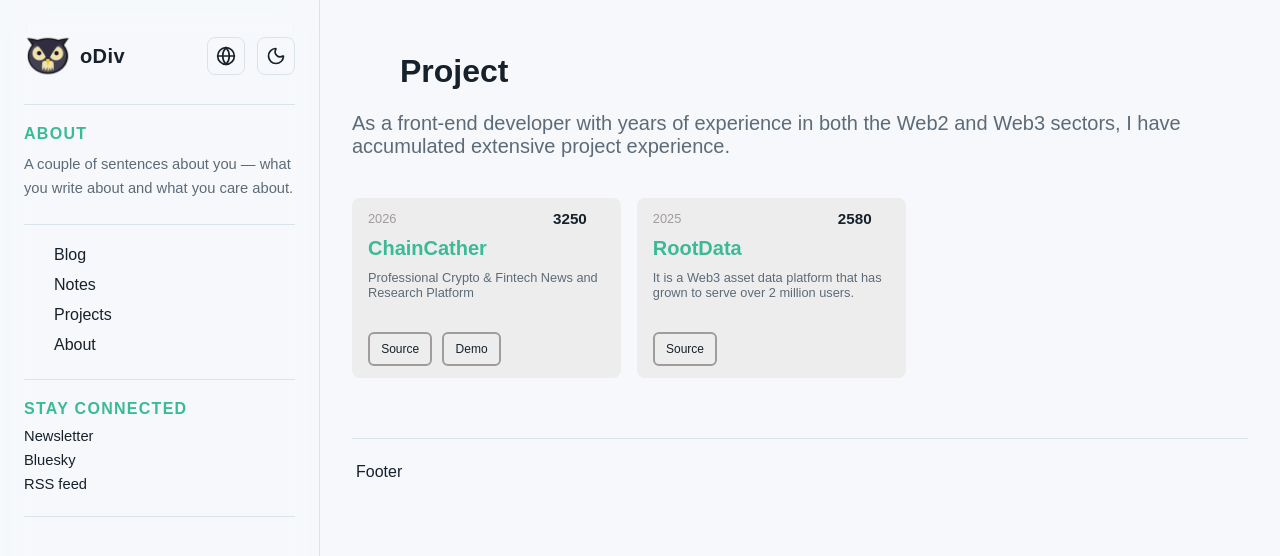
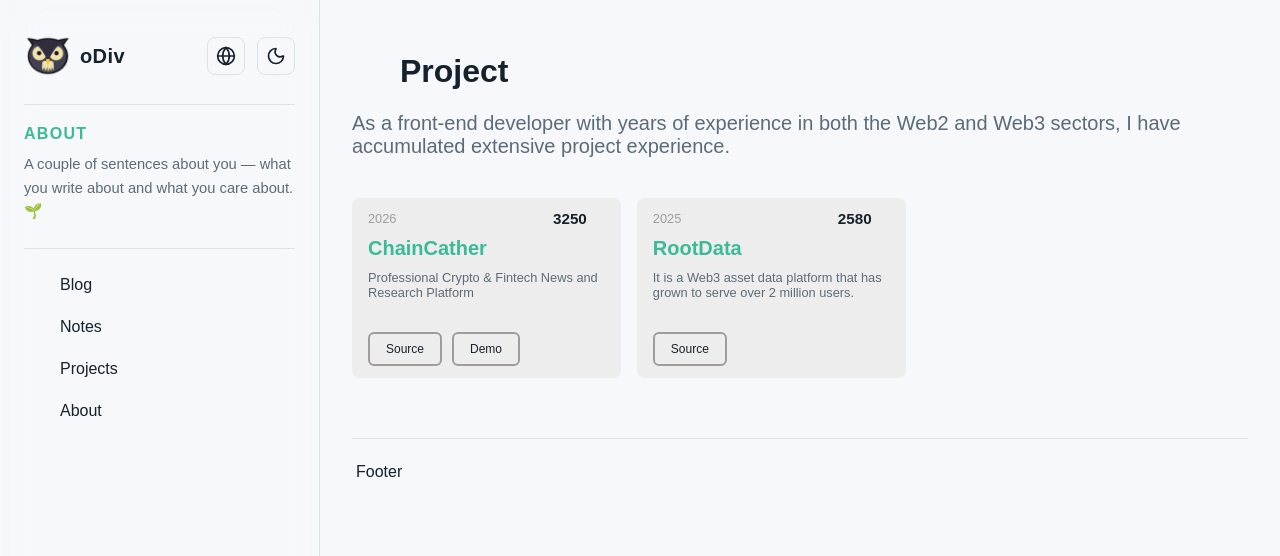
Before and after one commit to JinBaoFs/odiv, a Next.js app: page /en/projects in a window 1280 px wide. Shown: the top 556 px of the page. Built offline with nearby package versions, Linux system fonts and the light colour scheme; a web font is replaced by a local one.

Commit message:
:art: feat(slider): update

```diff
--- a/app/[locale]/projects/page.scss
+++ b/app/[locale]/projects/page.scss
@@ -52,7 +52,7 @@
       gap: 10px;
       margin-top: 6px;
       .item-btn{
-        padding: 0.5rem 0.7rem;
+        padding: 0.5rem 1rem;
         border: 2px var(--text03) solid;
         border-radius: 6px;
         font-size: 0.75rem;
--- a/app/[locale]/projects/page.tsx
+++ b/app/[locale]/projects/page.tsx
@@ -38,7 +38,7 @@ export default async function ProjectsPage() {
         },
         {
           type: 1,
-          btnText: 'Demo',
+          btnText: t('demo'),
           linkUrl: 'https://www.chaincatcher.com/',
         }
       ]
--- a/app/styles/components.css
+++ b/app/styles/components.css
@@ -84,6 +84,8 @@
   display: inline-flex;
   align-items: center;
   gap: 10px;
+  padding: 6px;
+  border-radius: 4px;
 }
 
 .navItem:hover{
--- a/app/styles/sidebar.css
+++ b/app/styles/sidebar.css
@@ -62,6 +62,4 @@
 .navList {
   display: grid;
   gap: 10px;
-  border-bottom: 1px var(--border) solid;
-  padding-bottom: 1.5rem;
 }
--- a/app/styles/variables.css
+++ b/app/styles/variables.css
@@ -31,5 +31,5 @@ html.dark {
   --text-muted: #b3b9c5;
   --text03: #808081;
   --primary: #1ee9c7;
-  --primary-soft: #1c1c20;
+  --primary-soft: #25252b;
 }
--- a/components/dropdown.module.css
+++ b/components/dropdown.module.css
@@ -45,7 +45,7 @@
   right: 0;
   margin-top: 6px;
   padding: 12px;
-  background: var(--surface);
+  background: var(--background);
   border: 1px solid var(--border);
   border-radius: 8px;
   box-shadow: 0 8px 24px rgba(15, 23, 42, 0.12);
--- a/components/sidebar.tsx
+++ b/components/sidebar.tsx
@@ -51,15 +51,6 @@ export async function Sidebar() {
           );
         })}
       </nav>
-
-      <div className="sidebarSection o-hide">
-        <p className="sectionLabel">{t('connectLabel')}</p>
-        <div className="connectList">
-          <a href={siteConfig.social.email} className="connectLink">{t('connect.email')}</a>
-          <a href={siteConfig.social.bluesky} target="_blank" rel="noreferrer" className="connectLink">{t('connect.bluesky')}</a>
-          <a href={siteConfig.social.rss} className="connectLink">{t('connect.rss')}</a>
-        </div>
-      </div>
     </aside>
   );
 }
--- a/messages/en.json
+++ b/messages/en.json
@@ -4,9 +4,9 @@
   },
   "Sidebar": {
     "title": "My Digital Garden",
-    "description": "A multilingual blog shell with theme tokens, fixed sidebar and smooth reading flow.",
+    "description": "A multilingual blog shell with theme tokens, fixed sidebar and smooth reading flow.🌱",
     "aboutLabel": "About",
-    "bio": "A couple of sentences about you — what you write about and what you care about.",
+    "bio": "A couple of sentences about you — what you write about and what you care about.🌱",
     "connectLabel": "Stay connected",
     "connect": {
       "email": "Newsletter",
@@ -30,7 +30,8 @@
     "eyebrow": "Projects",
     "title": "Project",
     "description": "As a front-end developer with years of experience in both the Web2 and Web3 sectors, I have accumulated extensive project experience.",
-    "source": "Source"
+    "source": "Source",
+    "demo": "Demo"
   },
   "About": {
     "eyebrow": "About",
--- a/messages/zh.json
+++ b/messages/zh.json
@@ -30,7 +30,8 @@
     "eyebrow": "Projects",
     "title": "项目",
     "description": "作为一名前端开发者，从事web2以及web3行业多年,所积累的项目经验!",
-    "source": "来源"
+    "source": "来源",
+    "demo": "演示"
   },
   "About": {
     "eyebrow": "About",
```
